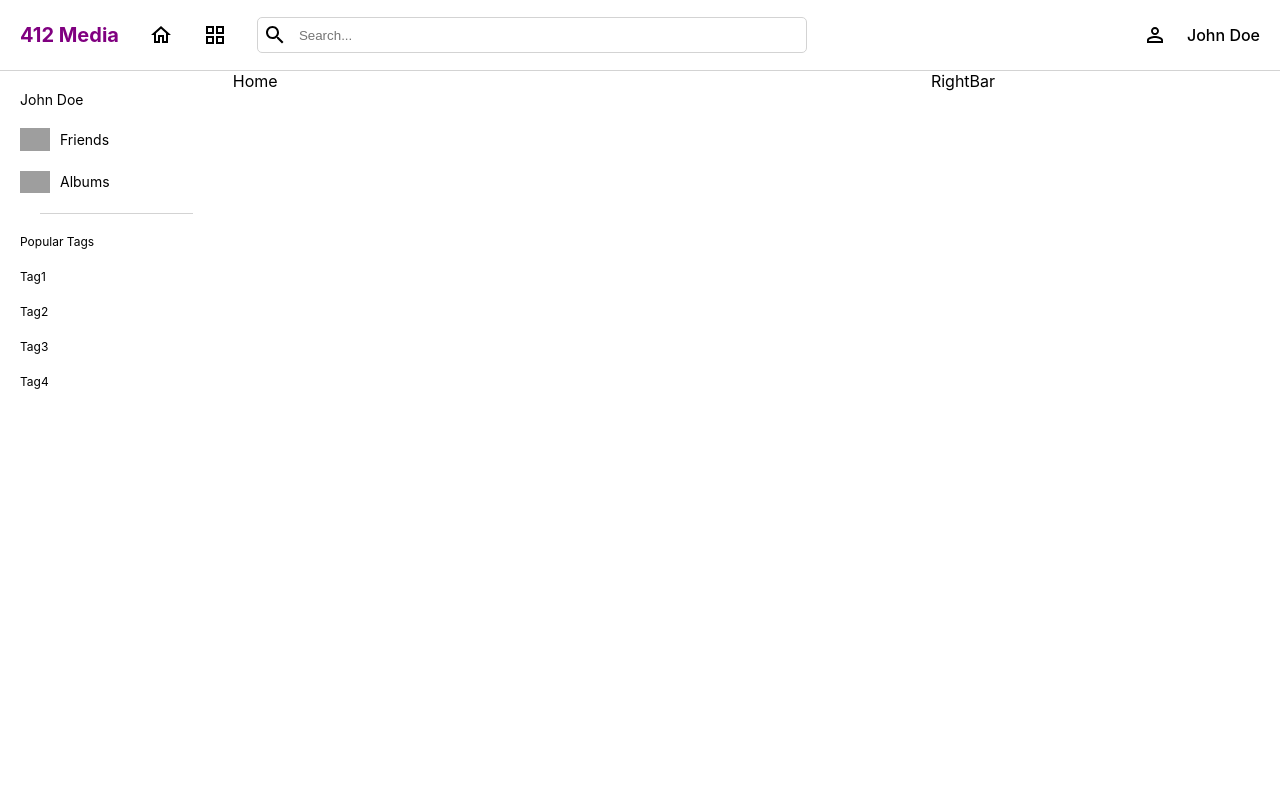
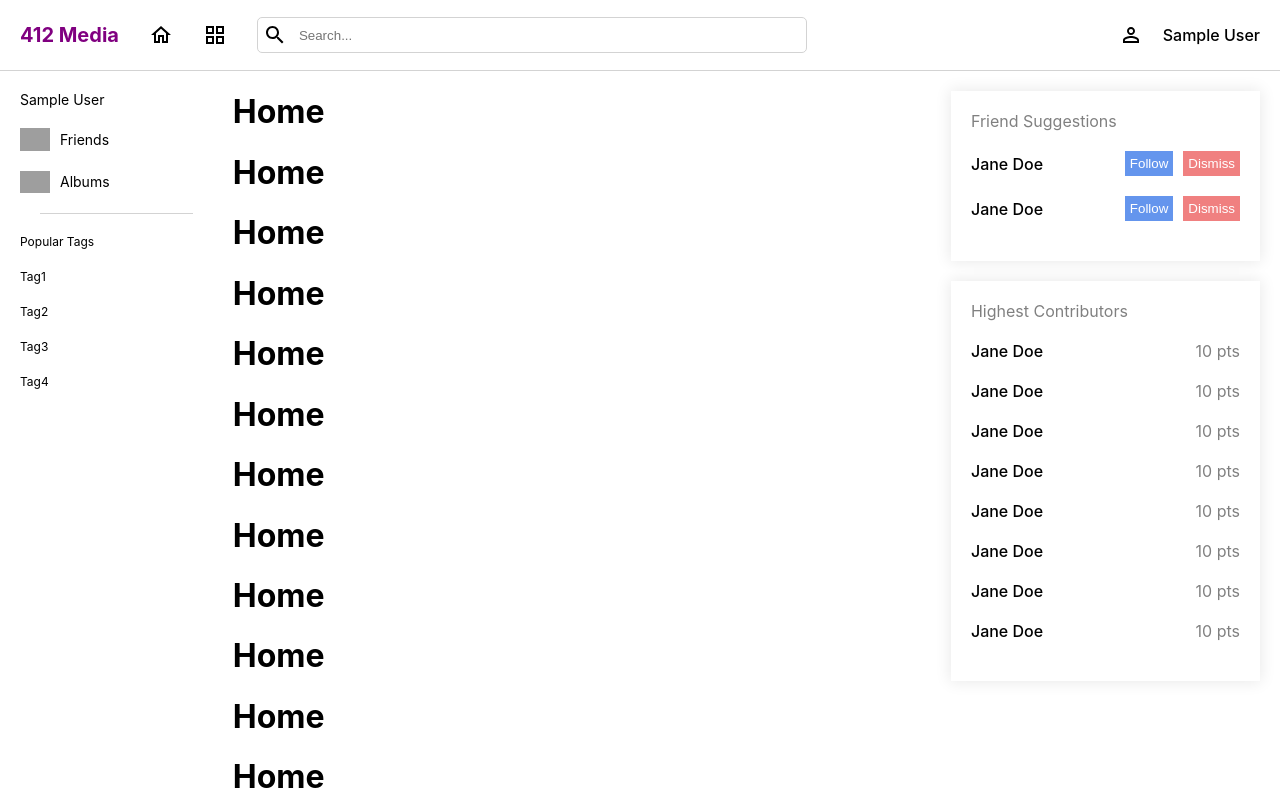
Before and after one commit to chriskontsis/412Media, a React (Create React App) app in the folder client/: page / in a window 1280 px wide. Shown: the top 800 px of the page. Built offline with nearby package versions, Linux system fonts and the light colour scheme; sample sign-in values are in the browser's storage; grey boxes are pictures that could not be loaded.

Commit message:
right bar and useContext for user

```diff
--- a/client/src/App.js
+++ b/client/src/App.js
@@ -1,4 +1,4 @@
-import React from "react";
+import React, { useContext } from "react";
 import Login from "./pages/Login/Login";
 import Register from "./pages/Register/Register";
 import Home from "./pages/Home/Home";
@@ -13,9 +13,10 @@ import {
   Outlet,
   Navigate,
 } from "react-router-dom";
+import { AuthContext } from "./context/authContext";
 
 function App() {
-  const currentUser = true;
+  const { currentUser } = useContext(AuthContext);
 
   const Layout = () => {
     return (
--- a/client/src/components/leftBar/LeftBar.jsx
+++ b/client/src/components/leftBar/LeftBar.jsx
@@ -1,13 +1,15 @@
-import React from "react";
+import React, { useContext } from "react";
 import "./leftBar.scss";
+import { AuthContext } from "../../context/authContext";
 
 const LeftBar = () => {
+  const { currentUser } = useContext(AuthContext);
   return (
     <div className="leftBar">
       <div className="container">
         <div className="menu">
           <div className="user">
-            <span>John Doe</span>
+            <span>{currentUser.name}</span>
           </div>
           <div className="item">
             <img
--- a/client/src/components/leftBar/leftBar.scss
+++ b/client/src/components/leftBar/leftBar.scss
@@ -1,5 +1,13 @@
 .leftBar {
     flex:2;
+    position: sticky;
+    top: 70px;
+    height: calc(100vh - 70px);
+    overflow: scroll;
+
+    &::-webkit-scrollbar {
+        display: none;
+    }
     .container {
         padding: 20px;
         hr {
--- a/client/src/components/navbar/NavBar.jsx
+++ b/client/src/components/navbar/NavBar.jsx
@@ -1,12 +1,15 @@
-import React from "react";
+import React, { useContext, useEffect } from "react";
 import "./navBar.scss";
 import HomeOutlinedIcon from "@mui/icons-material/HomeOutlined";
 import GridViewOutlinedIcon from "@mui/icons-material/GridViewOutlined";
 import PersonOutlineOutlinedIcon from "@mui/icons-material/PersonOutlineOutlined";
 import SearchOutlinedIcon from "@mui/icons-material/SearchOutlined";
 import { Link } from "react-router-dom";
+import { AuthContext } from "../../context/authContext";
 
 const NavBar = () => {
+  const { currentUser } = useContext(AuthContext);
+
   return (
     <div className="navbar">
       <div className="left">
@@ -23,7 +26,7 @@ const NavBar = () => {
       <div className="right">
         <PersonOutlineOutlinedIcon />
         <div className="user">
-          <span>John Doe</span>
+          <span>{currentUser.name}</span>
         </div>
       </div>
     </div>
--- a/client/src/components/navbar/navBar.scss
+++ b/client/src/components/navbar/navBar.scss
@@ -5,6 +5,9 @@
     padding: 10px 20px;
     height: 50px;
     border-bottom: 1px solid lightgray;
+    position: sticky;
+    top: 0;
+    background-color: white;
     .left {
         display: flex;
         align-items: center;
@@ -36,9 +39,6 @@
             align-items: center;
             gap: 10px;
             font-weight: 500;
-            span{
-
-            }
         }
     }
 
--- a/client/src/components/rightBar/RightBar.jsx
+++ b/client/src/components/rightBar/RightBar.jsx
@@ -2,7 +2,84 @@ import React from "react";
 import "./rightBar.scss";
 
 const RightBar = () => {
-  return <div className="rightBar">RightBar</div>;
+  return (
+    <div className="rightBar">
+      <div className="container">
+        <div className="item">
+          <span>Friend Suggestions</span>
+          <div className="user">
+            <div className="userInfo">
+              <span>Jane Doe</span>
+            </div>
+            <div className="buttons">
+              <button>Follow</button>
+              <button>Dismiss</button>
+            </div>
+          </div>
+          <div className="user">
+            <div className="userInfo">
+              <span>Jane Doe</span>
+            </div>
+            <div className="buttons">
+              <button>Follow</button>
+              <button>Dismiss</button>
+            </div>
+          </div>
+        </div>
+        <div className="item">
+          <span>Highest Contributors</span>
+          <div className="user">
+            <div className="userInfo">
+              <span>Jane Doe</span>
+            </div>
+            <span>10 pts</span>
+          </div>
+          <div className="user">
+            <div className="userInfo">
+              <span>Jane Doe</span>
+            </div>
+            <span>10 pts</span>
+          </div>
+          <div className="user">
+            <div className="userInfo">
+              <span>Jane Doe</span>
+            </div>
+            <span>10 pts</span>
+          </div>
+          <div className="user">
+            <div className="userInfo">
+              <span>Jane Doe</span>
+            </div>
+            <span>10 pts</span>
+          </div>
+          <div className="user">
+            <div className="userInfo">
+              <span>Jane Doe</span>
+            </div>
+            <span>10 pts</span>
+          </div>
+          <div className="user">
+            <div className="userInfo">
+              <span>Jane Doe</span>
+            </div>
+            <span>10 pts</span>
+          </div>
+          <div className="user">
+            <div className="userInfo">
+              <span>Jane Doe</span>
+            </div>
+            <span>10 pts</span>
+          </div>
+          <div className="user">
+            <div className="userInfo">
+              <span>Jane Doe</span>
+            </div>
+            <span>10 pts</span>
+          </div>
+        </div>
+      </div>
+    </div>
+  );
 };
 
 export default RightBar;
--- a/client/src/components/rightBar/rightBar.scss
+++ b/client/src/components/rightBar/rightBar.scss
@@ -1,3 +1,58 @@
 .rightBar {
     flex:3;
+    position: sticky;
+    top: 70px;
+    height: calc(100vh - 70px);
+    overflow: scroll;
+
+    &::-webkit-scrollbar {
+        display: none;
+    }
+
+    .container {
+        padding: 20px;
+        .item {
+            -webkit-box-shadow: 0px 0px 15px 1px rgba(0, 0, 0, 0.09);
+            -moz-box-shadow: 0px 0px 15px 1px rgba(0, 0, 0, 0.09);
+            box-shadow: 0px 0px 15px 1px rgba(0, 0, 0, 0.09);
+            padding: 20px;
+            margin-bottom: 20px;
+            span {
+                color: grey;
+            }
+            .user {
+                display: flex;
+                align-items: center;
+                justify-content: space-between;
+                margin: 20px 0px;
+                .userInfo {
+                    display: flex;
+                    align-items: center;
+                    gap: 20px;
+                    span {
+                        font-weight: 500;
+                        color: black;
+                    }
+                }
+                .buttons {
+                    display: flex;
+                    align-items: center;
+                    gap: 10px;
+
+                    button {
+                        border: none;
+                        padding: 5px;
+                        color: white;
+                        cursor: pointer;
+                        &:first-child {
+                            background-color: cornflowerblue;
+                        }
+                        &:last-child {
+                            background-color: lightcoral;
+                        }
+                    }
+                }
+            }
+        }
+    }
 }
--- /dev/null
+++ b/client/src/context/authContext.js
@@ -0,0 +1,23 @@
+import { createContext, useEffect, useState } from "react";
+
+export const AuthContext = createContext();
+export const AuthContextProvider = ({ children }) => {
+  const [currentUser, setCurrentUser] = useState(
+    JSON.parse(localStorage.getItem("user")) || null
+  );
+
+  const login = () => {
+    // TO DO
+    setCurrentUser({ id: 1, name: "John Doe" });
+  };
+
+  useEffect(() => {
+    localStorage.setItem("user", JSON.stringify(currentUser));
+  }, [currentUser]);
+
+  return (
+    <AuthContext.Provider value={{ currentUser, login }}>
+      {children}
+    </AuthContext.Provider>
+  );
+};
--- a/client/src/index.js
+++ b/client/src/index.js
@@ -1,11 +1,14 @@
-import React from 'react';
-import ReactDOM from 'react-dom/client';
-import './index.css';
-import App from './App';
+import React from "react";
+import ReactDOM from "react-dom/client";
+import "./index.css";
+import App from "./App";
+import { AuthContextProvider } from "./context/authContext";
 
-const root = ReactDOM.createRoot(document.getElementById('root'));
+const root = ReactDOM.createRoot(document.getElementById("root"));
 root.render(
   <React.StrictMode>
-    <App />
+    <AuthContextProvider>
+      <App />
+    </AuthContextProvider>
   </React.StrictMode>
 );
--- a/client/src/pages/Home/Home.jsx
+++ b/client/src/pages/Home/Home.jsx
@@ -1,10 +1,34 @@
-import React from 'react'
-import "./home.scss"
+import React from "react";
+import "./home.scss";
 
 const Home = () => {
   return (
-    <div className='home'>Home</div>
-  )
-}
+    <div className="home">
+      <h1>Home</h1>
+      <h1>Home</h1>
+      <h1>Home</h1>
+      <h1>Home</h1>
+      <h1>Home</h1>
+      <h1>Home</h1>
+      <h1>Home</h1>
+      <h1>Home</h1>
+      <h1>Home</h1>
+      <h1>Home</h1>
+      <h1>Home</h1>
+      <h1>Home</h1>
+      <h1>Home</h1>
+      <h1>Home</h1>
+      <h1>Home</h1>
+      <h1>Home</h1>
+      <h1>Home</h1>
+      <h1>Home</h1>
+      <h1>Home</h1>
+      <h1>Home</h1>
+      <h1>Home</h1>
+      <h1>Home</h1>
+      <h1>Homeå</h1>
+    </div>
+  );
+};
 
-export default Home
+export default Home;
--- a/client/src/pages/Login/Login.jsx
+++ b/client/src/pages/Login/Login.jsx
@@ -1,8 +1,15 @@
-import React from "react";
+import React, { useContext } from "react";
 import "./login.scss";
 import { Link } from "react-router-dom";
+import { AuthContext } from "../../context/authContext";
 
 const Login = () => {
+  const { login } = useContext(AuthContext);
+
+  const handleLogin = () => {
+    login();
+  };
+
   return (
     <div className="login">
       <div className="card">
@@ -24,7 +31,7 @@ const Login = () => {
           <form action="">
             <input type="text" placeholder="Username" />
             <input type="password" placeholder="Password" />
-            <button>Login</button>
+            <button onClick={handleLogin}>Login</button>
           </form>
         </div>
       </div>
```
